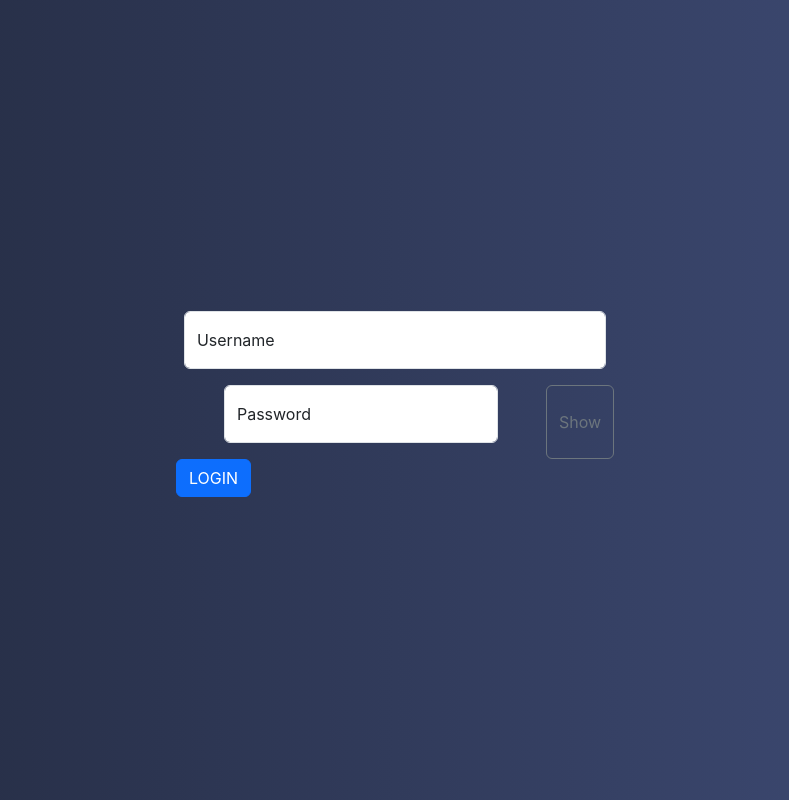
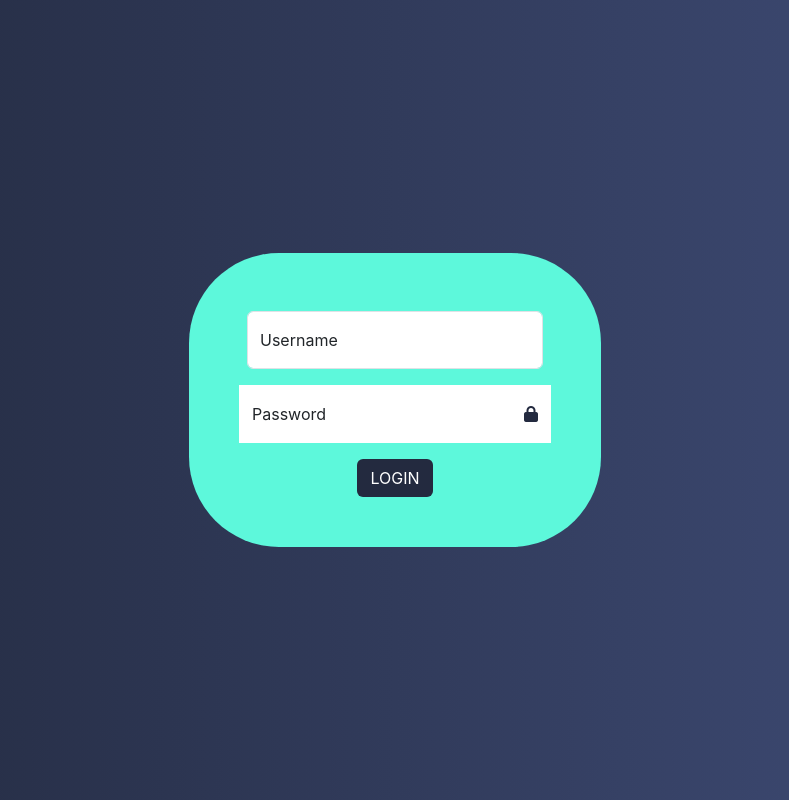
Before and after one commit to Gaitano123/chats-api, a React (Create React App) app in the folder client/: page /login in a window 1280 px wide. Shown: the whole page, without its empty margins (245-1034 px from the left). Built offline with nearby package versions, Linux system fonts and the light colour scheme; no server answers.

Commit message:
styled home, profile and users

```diff
--- a/client/src/Components/Home.js
+++ b/client/src/Components/Home.js
@@ -7,10 +7,11 @@ function Home(){
 
     return(
         <div>
-            <button onClick={() =>navigate('/profile')} ><i class="fa-solid fa-user-check"></i> profile</button>
-            {/* <i onClick={() =>navigate('/profile')} className="fa-regular fa-user"></i> */}
-            <button onClick={() =>navigate('/users')} ><i class="fa-regular fa-user"></i> users</button>
-            <button onClick={() =>navigate('/groups')} ><i class="fa-solid fa-users"></i> group</button>
+            <div className="home-sctn">
+                <button onClick={() =>navigate('/profile')} ><i class="fa-solid fa-user-check"></i> profile</button>
+                <button onClick={() =>navigate('/users')} ><i class="fa-regular fa-user"></i> users</button>
+                <button onClick={() =>navigate('/groups')} ><i class="fa-solid fa-users"></i> group</button>
+            </div>
         </div>
     )
 }
--- a/client/src/Components/Landing/Login.js
+++ b/client/src/Components/Landing/Login.js
@@ -67,27 +67,27 @@ function Login(){
 
     return(
         <div className="d-flex align-items-center justify-content-center min-vh-100">
-            <form onSubmit={handleClick}>
+            <form className="form sign-bx" onSubmit={handleClick}>
                 <div className="form-floating mb-3 m-2">
                     <input className="form-control" id="floatingInput" type="text" name="username" value={inputs.username} onChange={handleChange} placeholder="username"  />
                     <label>Username</label>
                 </div>
-                <div className="d-flex justify-content-center">
-                    <div className="form-floating mb-3 mx-5">
-                        <input onChange={handleChange} className="form-control" id="floatingInput" type={showPassword ? "text" : "password"} name="password" placeholder="" />
+                <div className="pass-box">
+                    <div className="form-floating mb-3">
+                        <input onChange={handleChange} className="form-control xox" id="floatingInput" type={showPassword ? "text" : "password"} name="password" placeholder="" />
                         <label>
                             Password
                         </label>
                     </div>
                     <button
-                                type="button"
-                                className="btn btn-outline-secondary"
-                                onClick={togglePasswordVisibility}
-                                >
-                                {showPassword ? "Hide" : "Show"}
+                        type="button"
+                        className="password"
+                        onClick={togglePasswordVisibility}
+                        >
+                        {showPassword ? <i class="fa-solid fa-lock-open"></i> : <i class="fa-solid fa-lock"></i>}
                     </button>
                 </div>
-                <button className="btn btn-primary d-flex align-items-center text-uppercase" type="submit">Login</button>
+                <button className="btn lnd-btn text-uppercase" type="submit">Login</button>
             </form>
         </div>
     )
--- a/client/src/Components/Landing/SignUp.js
+++ b/client/src/Components/Landing/SignUp.js
@@ -103,22 +103,22 @@ function SignUp(){
                         <label>Email</label>
                     </div>
                 </div>
-                <div className="d-flex justify-content-center">
-                    <div className="form-floating mb-3 mx-5">
-                        <input onChange={handleChange} className="form-control" id="floatingInput" type={showPassword ? "text" : "password"} name="password" placeholder="" />
+                <div className="pass-box">
+                    <div className="form-floating mb-3 ">
+                        <input onChange={handleChange} className="form-control xox" id="floatingInput" type={showPassword ? "text" : "password"} name="password" placeholder="" />
                         <label>
                             Password
                         </label>
                     </div>
                     <button
                                 type="button"
-                                className="btn btn-outline-secondary"
+                                className="password"
                                 onClick={togglePasswordVisibility}
                                 >
-                                {showPassword ? "Hide" : "Show"}
+                                {showPassword ? <i class="fa-solid fa-lock-open"></i> : <i class="fa-solid fa-lock"></i>}
                     </button>
                 </div>
-                <button className="btn btn-primary d-flex align-items-center text-uppercase" type="submit">signin</button>
+                <button className="btn lnd-btn text-uppercase" type="submit">signup</button>
             </form>
         </div>
     )
--- a/client/src/Components/User/Profile.js
+++ b/client/src/Components/User/Profile.js
@@ -5,7 +5,7 @@ function Profile({ profile }){
     return(
         <div className="d-flex flex-column mb-3 align-items-center justify-content-center prof-box">
             <img className="profile-photo p-2" src={profile.profile} alt="the profile of the user" />
-            <div className="d-flex flex-row">
+            <div className="profile-box">
                 <div className="prof-boxes">
                     <p><span className="text-uppercase fw-bold">First Name: </span>{profile.first_name}</p>
                     <p><span className="text-uppercase fw-bold">Full Name: </span>{profile._full_name}</p>
@@ -19,9 +19,7 @@ function Profile({ profile }){
             </div>
             <p><span className="text-uppercase fw-bold">Email: </span>{profile.email}</p>
             <div>
-                <button>
-                    <i class="fa-solid fa-user-pen"></i>
-                </button>
+                <i class="fa-solid fa-user-pen"></i>
             </div>
         </div>
     )
--- a/client/src/Components/User/Users.js
+++ b/client/src/Components/User/Users.js
@@ -20,14 +20,14 @@ function Users({ users }){
     }
 
     const user = users.map((profile) =>(
-        <div key={profile.id} onClick={() => handleClick(profile.id)}>
+        <div  className="profile-container" key={profile.id} onClick={() => handleClick(profile.id)}>
             <img className="profile-image" src={profile.profile} alt="the profile of the user" />
             <a href="/receiver">@{profile.username}</a>
         </div>
     ))
 
     return(
-        <div className="box">
+        <div className="users-box">
             {user}
         </div>
     )
--- a/client/src/index.css
+++ b/client/src/index.css
@@ -8,6 +8,7 @@ body {
   overflow-x: hidden;
   display: flex;
   flex-direction: column;
+  background-color: blueviolet;
 }
 
 code {
@@ -19,12 +20,14 @@ code {
   background: linear-gradient(to right,rgb(35,42,63), rgb(63,76,119));
 }
 
+/* user-lists */
+
 .profile-container{
-  border-bottom: 4px solid #000;
+  border-bottom: 2px solid #000;
   width: 59vh;
-  margin-bottom: 10px;
+  margin-bottom: 13px;
   margin-left: 2px;
-  border-radius: 30px;
+  padding-top: 20px;
 }
 
 .profile-container:hover{
@@ -40,10 +43,13 @@ code {
   padding: 7px;
 }
 
-.box{
+.users-box{
+  padding-bottom: 50px;
   width: 60vh;
   height: 100%;
 }
+
+/* user-profile */
 
 .profile-photo{
   width: 250px; /* Adjust the width as needed */
@@ -56,6 +62,18 @@ code {
 
 .prof-box{
   padding-top: 12vh;
+  color: #fff;
+}
+
+.prof-box div i{
+  font-size: 30px;
+  font-weight: bolder;
+  margin: 20px;
+}
+
+.profile-box{
+  display: flex;
+  padding-left: 150px;
 }
 
 .prof-boxes{
@@ -63,6 +81,9 @@ code {
   padding: 15px;
   width: max-content;
 }
+
+
+
 
 .chat-box{
   border: 2px solid #000;
@@ -134,9 +155,51 @@ code {
 }
 
 /* sign in page */
+
+.form{
+  text-align: center;
+}
+
 .sign-bx{
   background-color: rgb(93,248,219);
-  padding-top: 150px;
-  padding-bottom: 150px;
+  padding: 50px;
   border-radius: 90px;
 }
+
+.pass-box{
+  display: flex;
+  justify-content: center;
+}
+
+.xox{
+  border: none;
+  border-radius: 0px;
+}
+
+.password{
+  width: 40px;
+  height: 58px;
+  padding: 10px;
+  background-color: rgb(255,255,255);
+  color: rgb(35,42,63);;
+  border: none;
+  border-radius: -6px;
+}
+
+/* home */
+
+.home-sctn{
+  height: 100%;
+  padding: 10px 0px 20px 10px;
+}
+
+.home-sctn button{
+  margin-right: 50px;
+  border: none;
+  padding: 8px;
+  height: 40px;
+  border-radius: 5px;
+  background-color: rgb(255,255,255);
+  text-transform: uppercase;
+  font-weight: 500;
+}
```
Also changed, not shown: 1 other file (tests, documents, lock files or other folders).
